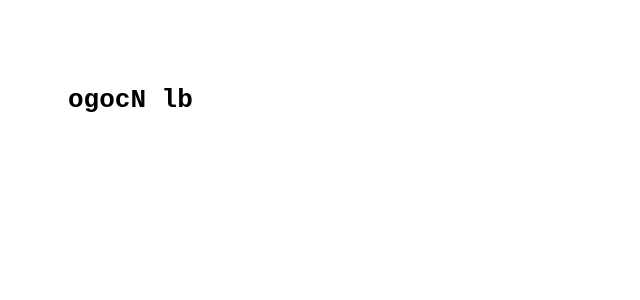
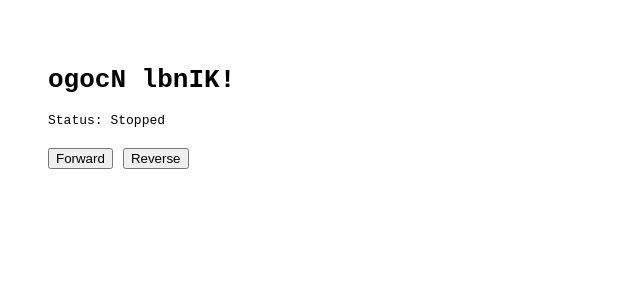
Before and after one commit to md-zeon/text-scramble, a React (Vite) app: page / in a window 1280 px wide. Shown: the top 300 px of the page, without its empty margins (0-640 px from the left). Built offline with nearby package versions, Linux system fonts and the light colour scheme.

Commit message:
feat: add bidirectional playback engine

```diff
--- a/src/App.tsx
+++ b/src/App.tsx
@@ -1,16 +1,42 @@
-import { TextScramble } from "./components/TextScramble";
+import { useScramble } from "./hooks/useScramble";
+import { resolveCharacterSet } from "./utils/presets";
 
 export default function App() {
+  const { text, isPlaying, restart, reverse } = useScramble({
+    from: "Hello World!",
+    to: "Hello World!",
+    duration: 1,
+    speed: 0.05,
+    delay: 0,
+    trigger: "manual",
+    characterSet: resolveCharacterSet("letters"),
+    preserveSpaces: true,
+    preserveNumbers: true,
+    preservePunctuation: true,
+  });
+
   return (
     <main
       style={{
-        padding: 60,
+        padding: 40,
         fontFamily: "monospace",
       }}
     >
-      <TextScramble as="h1" trigger="click" duration={1} speed={0.05}>
-        Click Me
-      </TextScramble>
+      <h1>{text}</h1>
+
+      <p>Status: {isPlaying ? "Playing" : "Stopped"}</p>
+
+      <div
+        style={{
+          display: "flex",
+          gap: 10,
+          marginTop: 20,
+        }}
+      >
+        <button onClick={restart}>Forward</button>
+
+        <button onClick={reverse}>Reverse</button>
+      </div>
     </main>
   );
 }
--- a/src/components/TextScramble.tsx
+++ b/src/components/TextScramble.tsx
@@ -28,7 +28,11 @@ export function TextScramble({
   // Temporary: only support plain string children.
   const text = typeof children === "string" ? children : String(children ?? "");
 
-  const { text: scrambledText, restart } = useScramble({
+  const {
+    text: scrambledText,
+    restart,
+    reverse,
+  } = useScramble({
     from: "",
     to: text,
     duration,
--- a/src/hooks/useScramble.ts
+++ b/src/hooks/useScramble.ts
@@ -2,6 +2,8 @@ import { useCallback, useEffect, useMemo, useRef, useState } from "react";
 
 import { generateFrames } from "../core/scramble";
 import type { UseScrambleOptions, UseScrambleReturn } from "../types";
+
+type PlaybackDirection = "forward" | "backward";
 
 export function useScramble({
   trigger = "mount",
@@ -29,6 +31,7 @@ export function useScramble({
 
   const [frameIndex, setFrameIndex] = useState(0);
   const [isPlaying, setIsPlaying] = useState(trigger === "mount");
+  const [direction, setDirection] = useState<PlaybackDirection>("forward");
 
   const timeoutRef = useRef<number | null>(null);
 
@@ -46,20 +49,27 @@ export function useScramble({
 
     if (!isPlaying) return;
 
-    if (frameIndex >= frames.length - 1) {
+    const reachedEnd =
+      direction === "forward"
+        ? frameIndex >= frames.length - 1
+        : frameIndex <= 0;
+
+    if (reachedEnd) {
       setIsPlaying(false);
       return;
     }
 
     timeoutRef.current = window.setTimeout(
       () => {
-        setFrameIndex((prev) => prev + 1);
+        setFrameIndex((prev) =>
+          direction === "forward" ? prev + 1 : prev - 1,
+        );
       },
       frameIndex === 0 ? delay : speed * 1000,
     );
 
     return clear;
-  }, [delay, frameIndex, frames.length, isPlaying, speed]);
+  }, [delay, frameIndex, frames.length, direction, isPlaying, speed]);
 
   useEffect(() => {
     return clear;
@@ -68,6 +78,7 @@ export function useScramble({
   const play = useCallback(() => {
     if (isPlaying) return;
 
+    setDirection("forward");
     setIsPlaying(true);
   }, [isPlaying]);
 
@@ -84,9 +95,19 @@ export function useScramble({
 
   const restart = useCallback(() => {
     clear();
+
+    setDirection("forward");
     setFrameIndex(0);
     setIsPlaying(true);
   }, []);
+
+  const reverse = useCallback(() => {
+    clear();
+
+    setDirection("backward");
+    setFrameIndex(frames.length - 1);
+    setIsPlaying(true);
+  }, [frames.length]);
 
   return {
     text,
@@ -95,5 +116,6 @@ export function useScramble({
     pause,
     stop,
     restart,
+    reverse,
   };
 }
--- a/src/types/index.ts
+++ b/src/types/index.ts
@@ -198,4 +198,6 @@ export interface UseScrambleReturn {
   stop(): void;
 
   restart(): void;
+
+  reverse(): void;
 }
```
